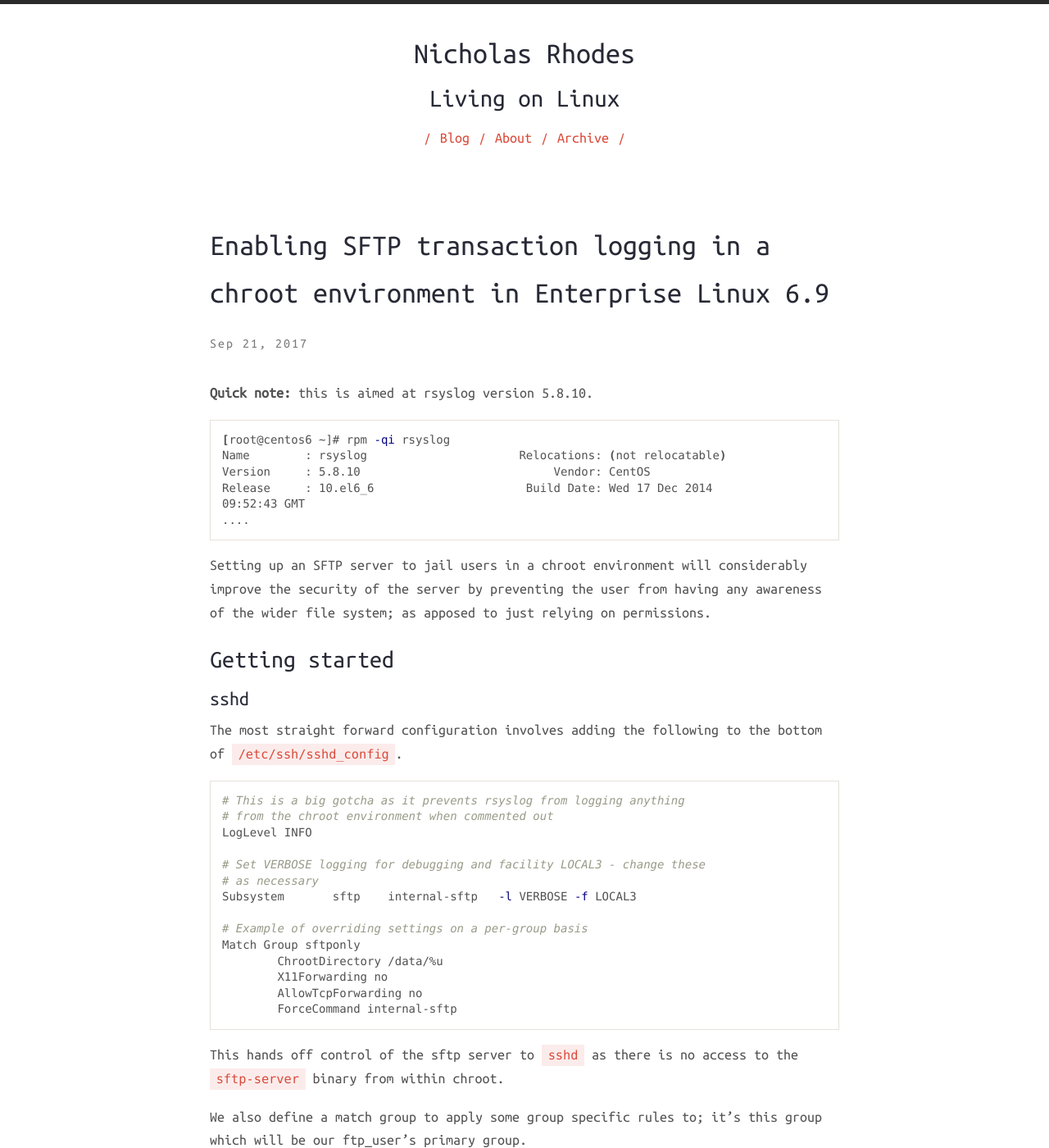
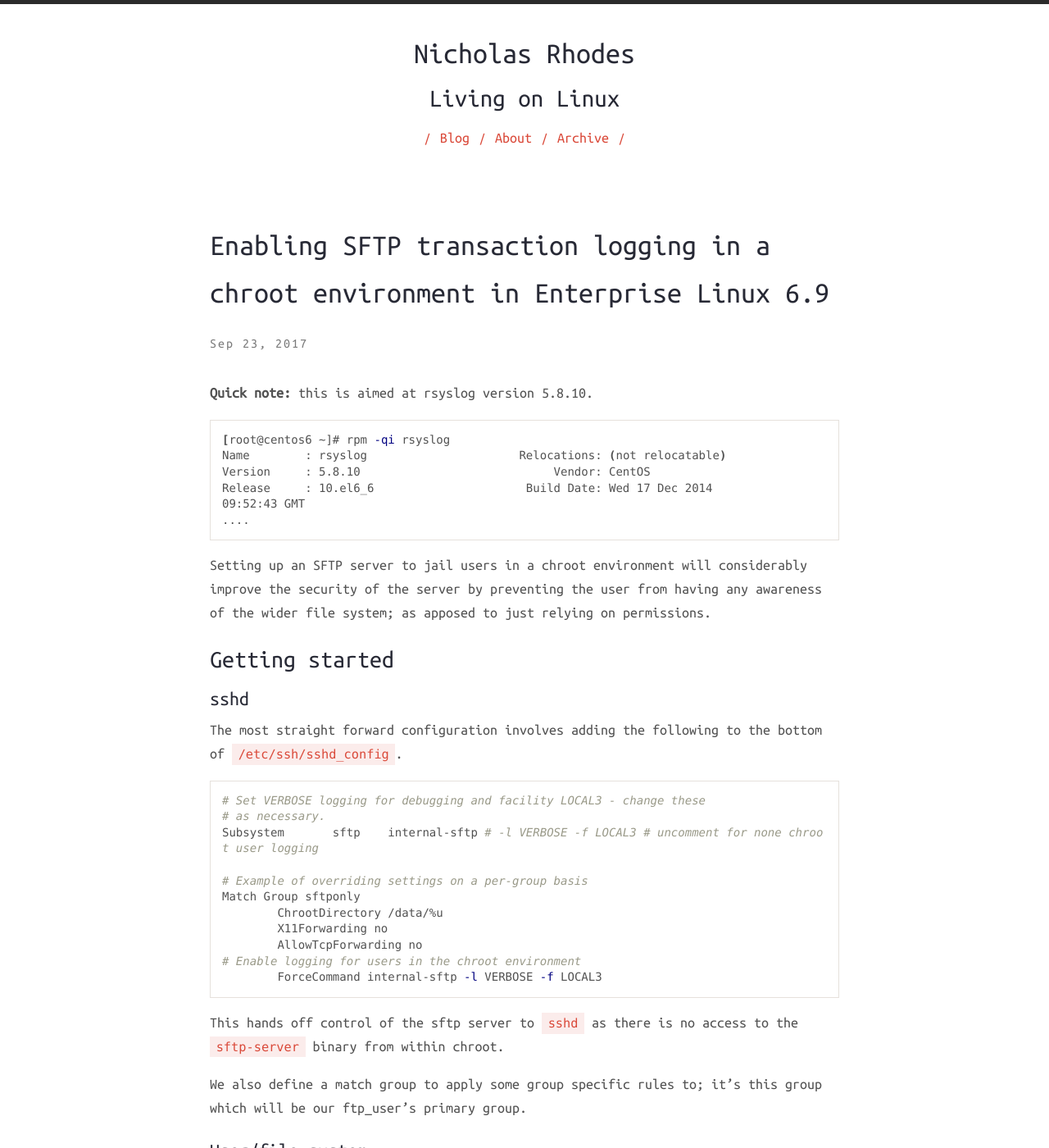
Before and after one commit to nickrhodes-gh/nickrhodes-gh.github.io, a Jekyll site: the page built from _posts/2017-09-23-enterprise-linux-sftp-chroot-logging.md, in a window 1280 px wide and 1400 px high. Shown: the whole window at 82% size. Built offline with Jekyll 4.4.1, drawn with Linux system fonts in a browser that asks for light colours; nearby versions of some CDN libraries.

Commit message:
Move post date

```diff
--- a/_posts/2017-09-21-enterprise-linux-sftp-chroot-logging.md
+++ b/_posts/2017-09-23-enterprise-linux-sftp-chroot-logging.md
@@ -34,20 +34,17 @@ The most straight forward configuration involves adding the following to the
 bottom of `/etc/ssh/sshd_config`.
 
 {% highlight bash %}
-# This is a big gotcha as it prevents rsyslog from logging anything
-# from the chroot environment when commented out
-LogLevel INFO
-
 # Set VERBOSE logging for debugging and facility LOCAL3 - change these
-# as necessary
-Subsystem       sftp    internal-sftp   -l VERBOSE -f LOCAL3
+# as necessary.
+Subsystem       sftp    internal-sftp # -l VERBOSE -f LOCAL3 # uncomment for none chroot user logging
 
 # Example of overriding settings on a per-group basis
 Match Group sftponly
         ChrootDirectory /data/%u
         X11Forwarding no
         AllowTcpForwarding no
-        ForceCommand internal-sftp
+# Enable logging for users in the chroot environment
+        ForceCommand internal-sftp -l VERBOSE -f LOCAL3
 {% endhighlight %}
 
 This hands off control of the sftp server to `sshd` as there is no access to
```
